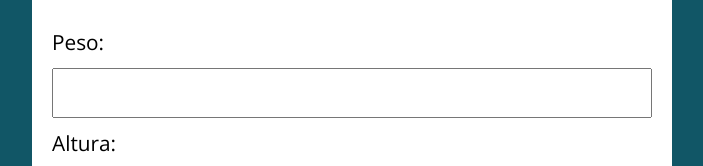
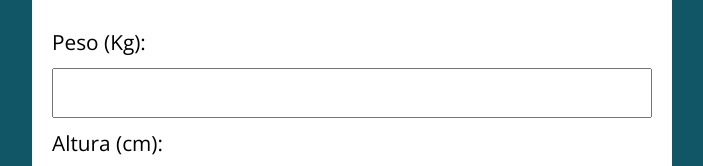
Before and after one commit to AntonyOnScript/IMC-Calculator, a plain HTML site: page index.html in a window 1280 px wide. Shown: the part 689-855 px from the top of the page, without its empty margins (288-991 px from the left). Drawn offline with nearby package versions, Linux system fonts and the light colour scheme.

Commit message:
Update index.html

```diff
--- a/index.html
+++ b/index.html
@@ -33,9 +33,9 @@
     </div>
     <h1><i>Calculando</i></h1>
     <form action="#">
-      <label for="peso">Peso:</label>
+      <label for="peso">Peso (Kg):</label>
       <input type="number" id="peso"/>
-      <label for="altura">Altura:</label>
+      <label for="altura">Altura (cm):</label>
       <input type="text" id="altura"/>
       <div>
         <p></p>
```
